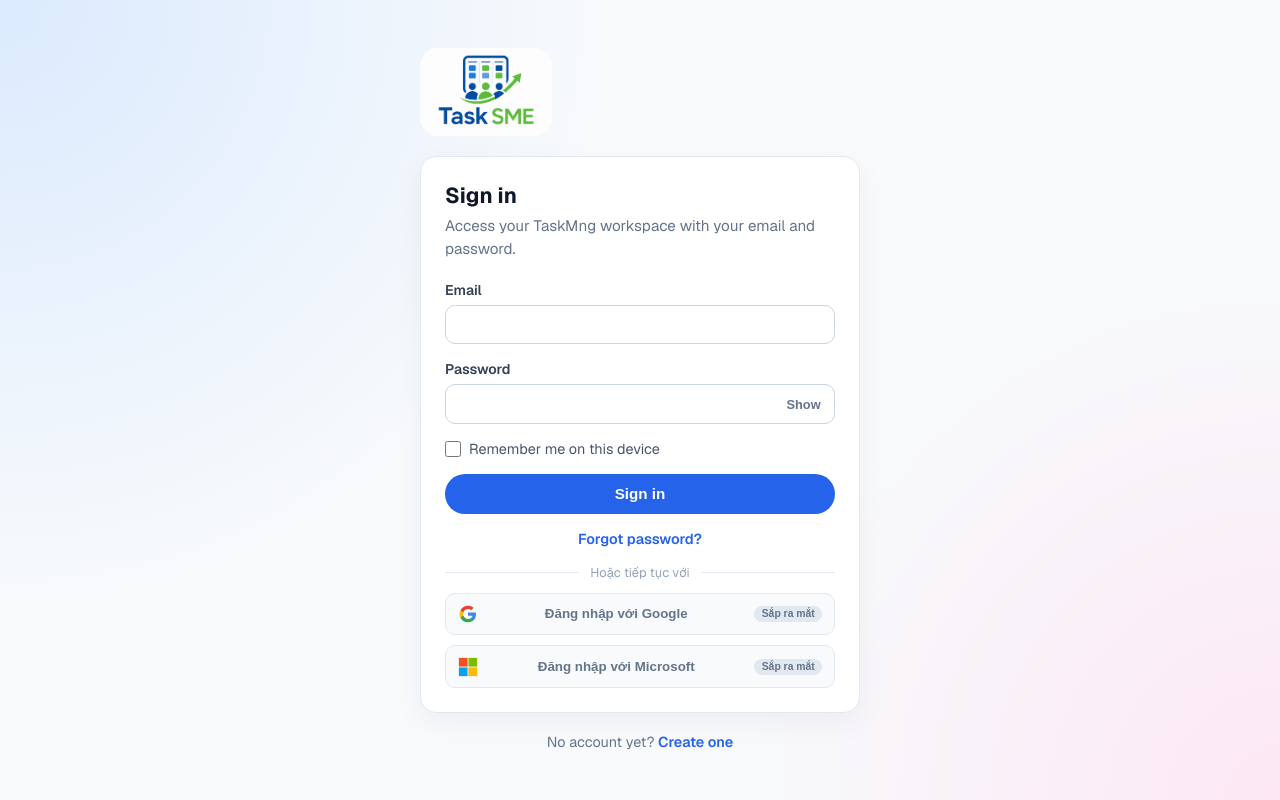
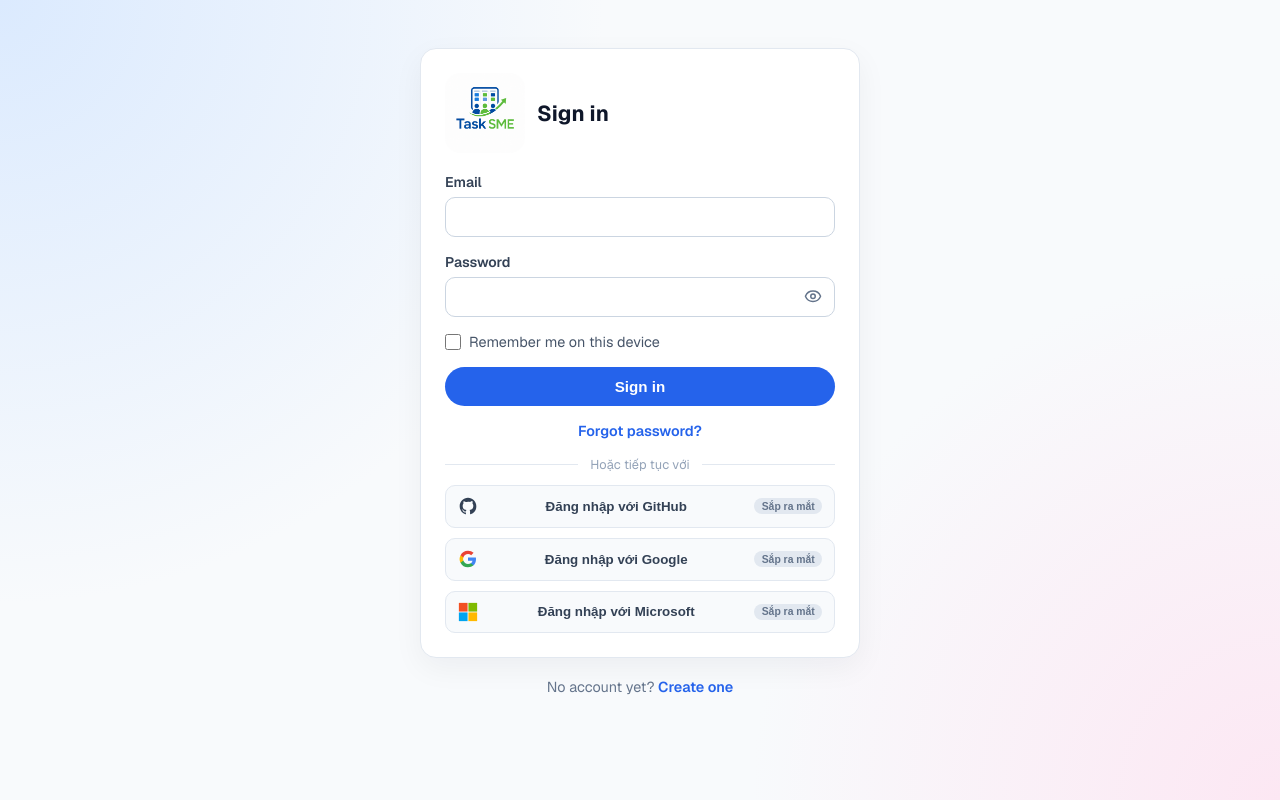
Before and after one commit to holyminhlu/next-tasksme-web-app, a Next.js app in the folder frontend/: page /login in a window 1280 px wide. Built offline with nearby package versions, Linux system fonts and the light colour scheme; no server answers.

Commit message:
style(auth): polish login/register branding and password toggle
Move the brand logo beside the form title, drop redundant descriptions, add a GitHub social button placeholder, and replace Show/Hide text with eye icons.

Co-authored-by: Cursor <cursoragent@cursor.com>

```diff
--- a/frontend/src/app/login/page.tsx
+++ b/frontend/src/app/login/page.tsx
@@ -53,7 +53,6 @@ function LoginForm() {
   return (
     <AuthCard
       title="Sign in"
-      description="Access your TaskMng workspace with your email and password."
       footer={
         <>
           No account yet? <Link href="/register">Create one</Link>
--- a/frontend/src/app/register/page.tsx
+++ b/frontend/src/app/register/page.tsx
@@ -69,7 +69,6 @@ export default function RegisterPage() {
   return (
     <AuthCard
       title="Create account"
-      description="Sign up with your email. You will set up your workspace after verifying your email."
       footer={
         <>
           Already have an account? <Link href="/login">Sign in</Link>
--- a/frontend/src/modules/auth/auth.module.css
+++ b/frontend/src/modules/auth/auth.module.css
@@ -45,16 +45,42 @@
 }
 
 .cardHeader {
+  display: flex;
+  align-items: center;
+  gap: 12px;
   margin-bottom: 20px;
 }
 
-.cardHeader h1 {
+.cardLogo {
+  display: flex;
+  align-items: center;
+  justify-content: center;
+  flex-shrink: 0;
+  width: 80px;
+  height: 80px;
+  border-radius: 16px;
+}
+
+.cardLogo img {
+  width: 100%;
+  height: 100%;
+  object-fit: contain;
+  object-position: center;
+  transform: none;
+}
+
+.cardHeading {
+  min-width: 0;
+}
+
+.cardHeading h1 {
   font-size: 1.35rem;
   color: #0f172a;
-  margin-bottom: 6px;
+  margin: 0;
 }
 
-.cardHeader p {
+.cardHeading p {
+  margin: 6px 0 0;
   color: #64748b;
   font-size: 0.95rem;
   line-height: 1.5;
@@ -121,13 +147,15 @@
   right: 8px;
   top: 50%;
   transform: translateY(-50%);
+  display: inline-flex;
+  align-items: center;
+  justify-content: center;
   border: none;
   background: transparent;
   color: #64748b;
-  font-size: 0.8rem;
-  font-weight: 600;
   cursor: pointer;
-  padding: 0.25rem 0.4rem;
+  padding: 0.3rem;
+  border-radius: 8px;
 }
 
 .togglePassword:hover {
@@ -209,7 +237,7 @@
   border-radius: 10px;
   padding: 0.65rem 0.75rem;
   background: #f8fafc;
-  color: #64748b;
+  color: #334155;
   font-weight: 600;
   cursor: not-allowed;
 }
--- a/frontend/src/modules/auth/components/AuthCard.tsx
+++ b/frontend/src/modules/auth/components/AuthCard.tsx
@@ -13,15 +13,17 @@ export function AuthCard({ title, description, children, footer }: AuthCardProps
   return (
     <div className={styles.page}>
       <div className={styles.shell}>
-        <BrandLogo size="default" priority />
         <section className={styles.card}>
           <div className={styles.cardHeader}>
-            <h1>{title}</h1>
-            {description && <p>{description}</p>}
+            <BrandLogo size="compact" priority className={styles.cardLogo} />
+            <div className={styles.cardHeading}>
+              <h1>{title}</h1>
+              {description ? <p>{description}</p> : null}
+            </div>
           </div>
           {children}
         </section>
-        {footer && <div className={styles.footer}>{footer}</div>}
+        {footer ? <div className={styles.footer}>{footer}</div> : null}
       </div>
     </div>
   );
--- a/frontend/src/modules/auth/components/PasswordField.tsx
+++ b/frontend/src/modules/auth/components/PasswordField.tsx
@@ -1,6 +1,7 @@
 "use client";
 
 import { useState } from "react";
+import { Eye, EyeOff } from "lucide-react";
 import styles from "../auth.module.css";
 
 type PasswordFieldProps = {
@@ -46,7 +47,11 @@ export function PasswordField({
           onClick={() => setVisible((current) => !current)}
           aria-label={visible ? "Hide password" : "Show password"}
         >
-          {visible ? "Hide" : "Show"}
+          {visible ? (
+            <EyeOff size={18} aria-hidden />
+          ) : (
+            <Eye size={18} aria-hidden />
+          )}
         </button>
       </div>
     </div>
--- a/frontend/src/modules/auth/components/SocialAuthPlaceholder.tsx
+++ b/frontend/src/modules/auth/components/SocialAuthPlaceholder.tsx
@@ -3,6 +3,21 @@ import styles from "../auth.module.css";
 type SocialAuthPlaceholderProps = {
   mode: "login" | "register";
 };
+
+function GitHubIcon() {
+  return (
+    <svg
+      className={styles.providerLogo}
+      viewBox="0 0 24 24"
+      aria-hidden="true"
+    >
+      <path
+        fill="currentColor"
+        d="M12 2C6.48 2 2 6.58 2 12.26c0 4.52 2.87 8.35 6.84 9.7.5.1.68-.22.68-.48 0-.24-.01-.87-.01-1.7-2.78.62-3.37-1.37-3.37-1.37-.45-1.18-1.11-1.5-1.11-1.5-.91-.64.07-.63.07-.63 1 .07 1.53 1.06 1.53 1.06.89 1.56 2.34 1.11 2.91.85.09-.66.35-1.11.63-1.37-2.22-.26-4.56-1.14-4.56-5.07 0-1.12.39-2.03 1.03-2.75-.1-.26-.45-1.31.1-2.73 0 0 .84-.27 2.75 1.05A9.3 9.3 0 0 1 12 6.84c.85 0 1.71.12 2.51.35 1.9-1.32 2.74-1.05 2.74-1.05.55 1.42.2 2.47.1 2.73.64.72 1.03 1.63 1.03 2.75 0 3.94-2.34 4.8-4.57 5.06.36.32.68.94.68 1.9 0 1.37-.01 2.47-.01 2.81 0 .26.18.59.69.48A10.03 10.03 0 0 0 22 12.26C22 6.58 17.52 2 12 2Z"
+      />
+    </svg>
+  );
+}
 
 export function SocialAuthPlaceholder({
   mode,
@@ -16,6 +31,17 @@ export function SocialAuthPlaceholder({
       </div>
 
       <div className={styles.socialButtons}>
+        <button
+          type="button"
+          className={styles.socialButton}
+          disabled
+          title="GitHub OAuth sẽ được hỗ trợ trong phiên bản sau"
+        >
+          <GitHubIcon />
+          {action} với GitHub
+          <span className={styles.comingSoon}>Sắp ra mắt</span>
+        </button>
+
         <button
           type="button"
           className={styles.socialButton}
```
